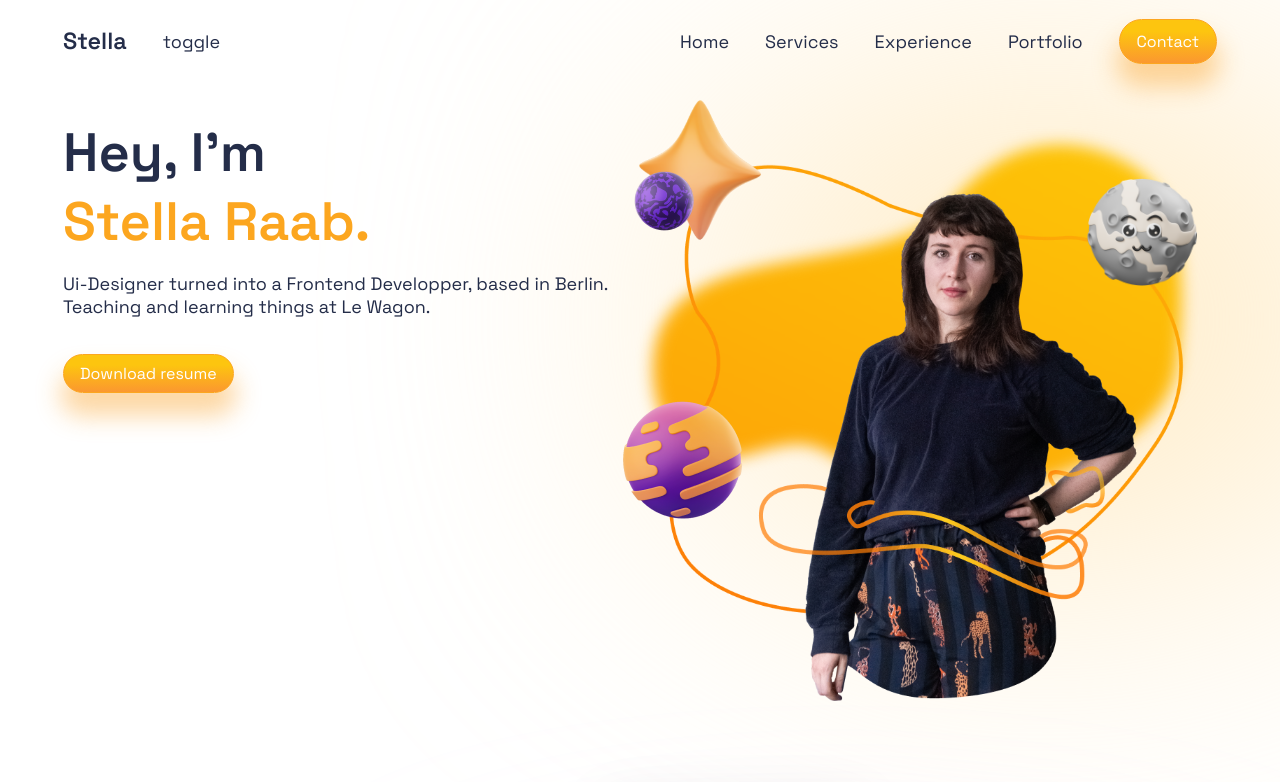
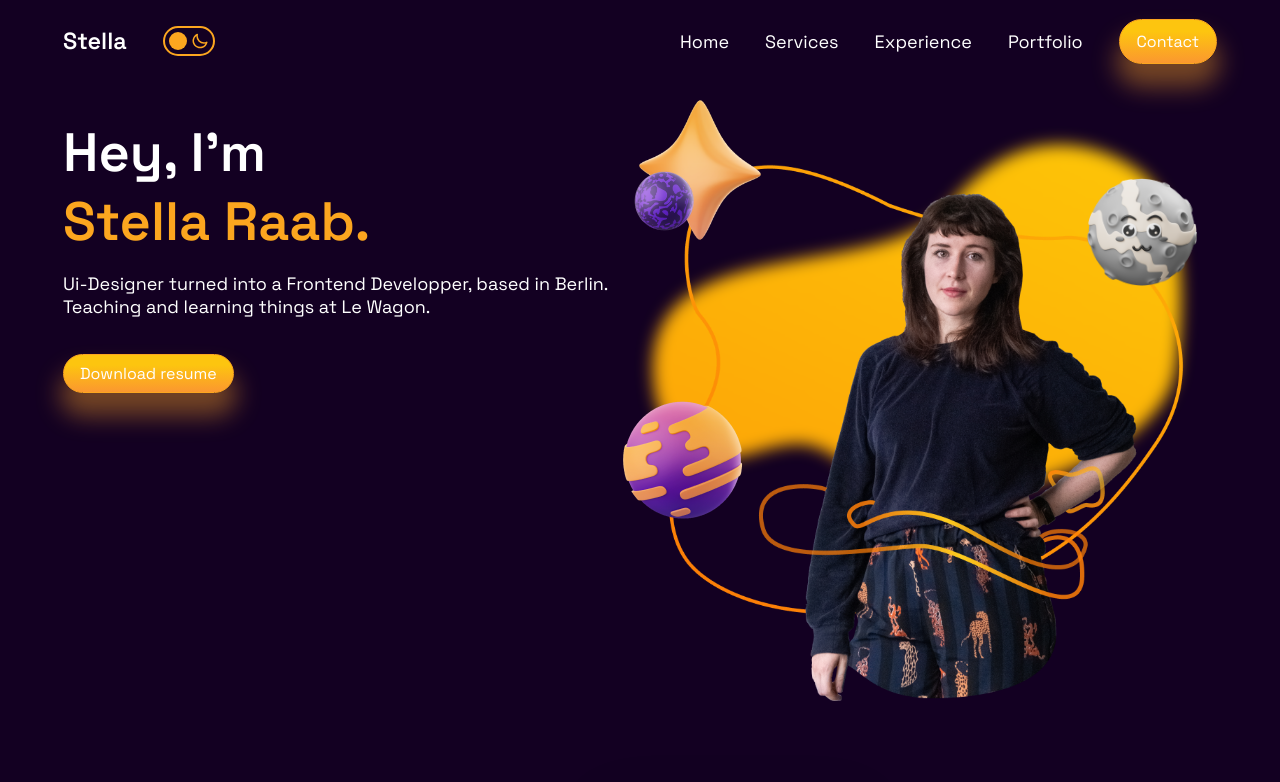
Before and after one commit to if-stella/Animated-Landing, a React (Create React App) app: page / in a window 1280 px wide. Shown: the top 782 px of the page. Built offline with nearby package versions, Linux system fonts and the light colour scheme.

Commit message:
Dark mode implemented.

```diff
--- a/src/App.js
+++ b/src/App.js
@@ -7,12 +7,22 @@ import Portfolio from "./components/Portfolio/Portfolio";
 import Testimonials from "./components/Testimonials/Testimonials";
 import Contact from "./components/Contact/Contact";
 import Footer from "./components/Footer/Footer";
+import { themeContext } from "./Context"
+import { useContext } from "react";
 
 import './App.css'
 
 function App() {
+  const theme = useContext(themeContext);
+  const darkMode = theme.state.darkMode;
+
   return (
-    <div className="App">
+    <div className="App"
+    style= {{
+      background : darkMode? '#130022' : '',
+      color : darkMode? 'white' : ''
+    }}
+    >
       <Navbar />
       <Intro />
       <Services />
--- /dev/null
+++ b/src/Context.js
@@ -0,0 +1,23 @@
+import {createContext, useReducer} from 'react'
+
+export const themeContext = createContext();
+
+const initialState = {darkMode : true}
+
+const themeReducer = (state, action) => {
+  switch(action.type) {
+    case 'toggle':
+      return {darkMode : !state.darkMode}
+    default:
+      return state;
+  }
+};
+
+export const ThemeProvider = (props) => {
+  const [state, dispatch] = useReducer(themeReducer, initialState);
+  return (
+    <themeContext.Provider value={{state, dispatch}}>
+      {props.children}
+    </themeContext.Provider>
+  );
+};
--- a/src/components/Contact/Contact.jsx
+++ b/src/components/Contact/Contact.jsx
@@ -1,12 +1,16 @@
 import React from 'react'
 import './Contact.css'
+import { themeContext } from '../../Context'
+import { useContext } from 'react';
 
 const Contact = () => {
+  const theme = useContext(themeContext);
+  const darkMode = theme.state.darkMode;
   return (
     <div className="contact">
       <div className="s-left">
         <div className="s-text">
-          <span>Get in touch</span>
+          <span style={darkMode? {color: 'white'} : {color: ''}}>Get in touch</span>
           <span>and say hello!</span>
         </div>
       </div>
--- a/src/components/Intro/Intro.jsx
+++ b/src/components/Intro/Intro.jsx
@@ -11,13 +11,17 @@ import Planet2 from '../../img/intro-planet2.png'
 import Planet1 from '../../img/intro-planet1.png'
 import Star from '../../img/Star.png'
 import Resume from './resume.pdf'
+import { themeContext } from '../../Context'
+import { useContext } from 'react';
 
 const Intro = () => {
+  const theme = useContext(themeContext);
+  const darkMode = theme.state.darkMode;
   return (
     <div className="intro">
       <div className="i-left">
         <div className="i-name">
-          <span>Hey, I'm</span>
+          <span style={darkMode? {color: 'white'} : {right: '4px'}}>Hey, I'm</span>
           <span>Stella Raab.</span>
           <span>Ui-Designer turned into a Frontend Developper, based in Berlin. Teaching and learning things at Le Wagon.</span>
         </div>
--- a/src/components/Navbar/Navbar.jsx
+++ b/src/components/Navbar/Navbar.jsx
@@ -1,4 +1,5 @@
 import React from 'react'
+import Toggle from '../Toggle/Toggle'
 import './Navbar.css'
 
 const Navbar = () => {
@@ -6,7 +7,7 @@ const Navbar = () => {
     <div className="n-wrapper">
       <div className="n-left">
         <div className="n-name">Stella</div>
-        <span>toggle</span>
+        <Toggle />
       </div>
       <div className="n-right">
         <div className="n-list">
--- a/src/components/Portfolio/Portfolio.jsx
+++ b/src/components/Portfolio/Portfolio.jsx
@@ -8,12 +8,16 @@ import Emovis from '../../img/slider_3.png'
 import HelpLocal from '../../img/slider_4.png'
 import RSGG from '../../img/slider_5.png'
 import Cyvey from '../../img/slider_6.png'
+import { themeContext } from '../../Context'
+import { useContext } from 'react';
 
 const Portfolio = () => {
+  const theme = useContext(themeContext);
+  const darkMode = theme.state.darkMode;
   return (
     <div className="portfolio">
       <div className="p-text">
-        <span>Some of my</span>
+        <span style={darkMode? {color: 'white'} : {color: ''}}>Some of my</span>
         <span>recent projects</span>
       </div>
       <Swiper
--- a/src/components/Services/Services.jsx
+++ b/src/components/Services/Services.jsx
@@ -4,14 +4,17 @@ import './Services.css'
 import Think from '../../img/service-think.png'
 import HTML from '../../img/service-html.png'
 import Sketch from '../../img/service-sketch.png'
-
+import { themeContext } from '../../Context'
+import { useContext } from 'react';
 
 const Services = () => {
+  const theme = useContext(themeContext);
+  const darkMode = theme.state.darkMode;
   return (
     <div className="services">
       <div className="s-left">
         <div className="s-text">
-          <span>My awesome</span>
+          <span style={darkMode? {color: 'white'} : {color: ''}}>My awesome</span>
           <span>Services</span>
           <span>This is a short descriptive text about me,<br/>which makes a lot of sense.</span>
         </div>
--- a/src/components/Testimonials/Testimonials.jsx
+++ b/src/components/Testimonials/Testimonials.jsx
@@ -8,6 +8,8 @@ import Friend1 from "../../img/friend-1.png";
 import Friend2 from "../../img/friend-2.png";
 import Friend3 from "../../img/friend-3.png";
 import Friend4 from "../../img/friend-4.png";
+import { themeContext } from '../../Context'
+import { useContext } from 'react';
 
 const Testimonials = () => {
 
@@ -33,13 +35,15 @@ const Testimonials = () => {
         "Lorem ipsum dolor, sit amet consectetur adipisicing elit. Ex officiis molestiae quod tempora laudantium, cumque error a nisi placeat quae exercitationem, maiores reiciendis!.",
     },
   ];
+  const theme = useContext(themeContext);
+  const darkMode = theme.state.darkMode;
 
   return (
     <div className="testimonials">
       <div className="t-heading">
-        <span>What people </span>
+        <span style={darkMode? {color: 'white'} : {color: ''}}>What people </span>
         <span>say </span>
-        <span>about me:</span>
+        <span style={darkMode? {color: 'white'} : {color: ''}}>about me:</span>
       </div>
       <div className="blur t-b-y"></div>
       <div className="blur t-b-p"></div>
--- /dev/null
+++ b/src/components/Toggle/Toggle.css
@@ -0,0 +1,22 @@
+.toggle {
+  display:flex;
+  justify-content:space-between;
+  border: 2px solid var(--orange);
+  border-radius: 1rem;
+  position:relative;
+  padding:4px;
+  cursor:pointer;
+  gap:4px;
+}
+
+.toggle>*{
+  width: 1rem;
+  height: 1rem;
+  color: var(--orange);
+}
+
+.t-button {
+  border-radius:100%;
+  background: var(--orange);
+  position: absolute;
+}
--- /dev/null
+++ b/src/components/Toggle/Toggle.jsx
@@ -0,0 +1,27 @@
+import React from 'react'
+import './Toggle.css'
+import Sun from "@iconscout/react-unicons/icons/uil-sun";
+import Moon from "@iconscout/react-unicons/icons/uil-moon";
+import { themeContext } from '../../Context'
+import { useContext } from 'react';
+
+const Toggle = () => {
+  const theme = useContext(themeContext);
+  const darkMode = theme.state.darkMode;
+  const handleClick = () => {
+    theme.dispatch({type: 'toggle'})
+  }
+
+  return (
+    <div
+    className="toggle" onClick={handleClick}>
+      <Sun/>
+      <Moon/>
+      <div className="t-button"
+      style={darkMode? {left: '4px'} : {right: '4px'}}>
+      </div>
+    </div>
+  )
+}
+
+export default Toggle
--- a/src/components/Works/Works.jsx
+++ b/src/components/Works/Works.jsx
@@ -5,13 +5,17 @@ import Civey from '../../img/work_cv.png'
 import Brandung from '../../img/work_ag.png'
 import Egue from '../../img/work_eg.png'
 import LeWagon from '../../img/work_lw.png'
+import { themeContext } from '../../Context'
+import { useContext } from 'react';
 
 const Works = () => {
+  const theme = useContext(themeContext);
+  const darkMode = theme.state.darkMode;
   return (
     <div className="works">
       <div className="s-left">
         <div className="s-text">
-          <span>Companies</span>
+          <span style={darkMode? {color: 'white'} : {color: ''}}>Companies</span>
           <span>I've worked for</span>
           <span>These are some of the companies,<br/>that I have worked for.</span>
         </div>
--- a/src/index.js
+++ b/src/index.js
@@ -2,10 +2,13 @@ import React from 'react';
 import ReactDOM from 'react-dom/client';
 import './index.css';
 import App from './App';
+import { ThemeProvider } from './Context';
 
 const root = ReactDOM.createRoot(document.getElementById('root'));
 root.render(
-  <React.StrictMode>
-    <App />
-  </React.StrictMode>
+  <ThemeProvider>
+    <React.StrictMode>
+      <App />
+    </React.StrictMode>
+  </ThemeProvider>
 );
```
